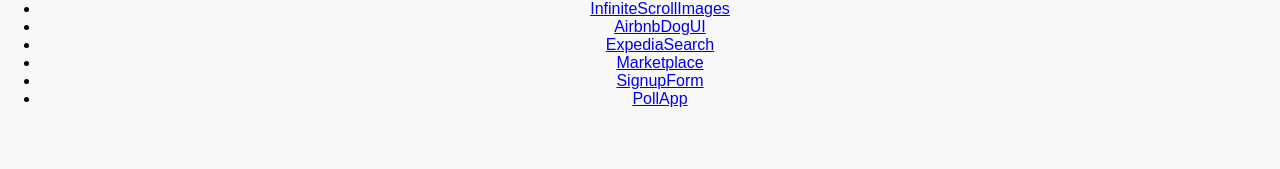
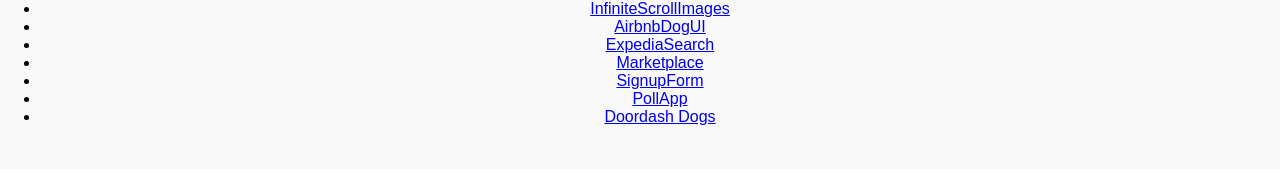
Before and after one commit to 21ronak/ronak-playground, a React (Create React App) app: page / in a window 1280 px wide. Shown: the part 131-300 px from the top of the page. Built offline with nearby package versions, Linux system fonts and the light colour scheme.

Commit message:
Doordash dogs carousal

```diff
--- a/src/App.tsx
+++ b/src/App.tsx
@@ -11,6 +11,7 @@
 import Home from './Home';
 import SignupForm from './components/SignUpForm_reducer';
 import PollApp from './components/PollingApp';
+import Dogs from './components/Doordash_dogs';
 
 function App() {
   return (
@@ -29,6 +30,7 @@
           <Route path="/Marketplace" element={<Marketplace />} />
           <Route path="/SignupForm" element={<SignupForm />} />
           <Route path="/PollApp" element={<PollApp />} />
+          <Route path="/DoordashDogs" element={<Dogs />} />
         </Routes>
       </Router>
     </div>
--- a/src/Home.js
+++ b/src/Home.js
@@ -15,6 +15,7 @@
         <li><Link to="/Marketplace">Marketplace</Link></li>
         <li><Link to="/SignupForm">SignupForm</Link></li>
         <li><Link to="/PollApp">PollApp</Link></li>
+        <li><Link to="/DoordashDogs">Doordash Dogs</Link></li>
       </ul>
     </div>
   );
```
